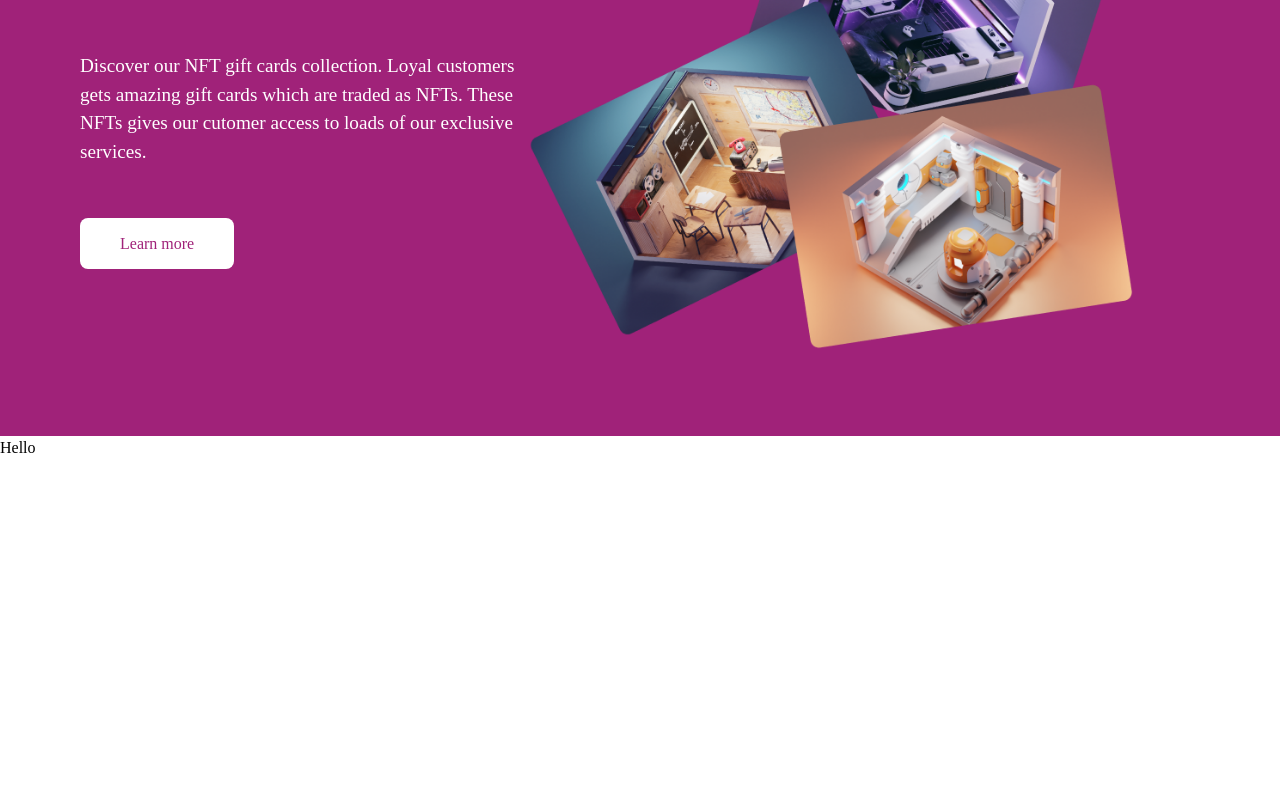
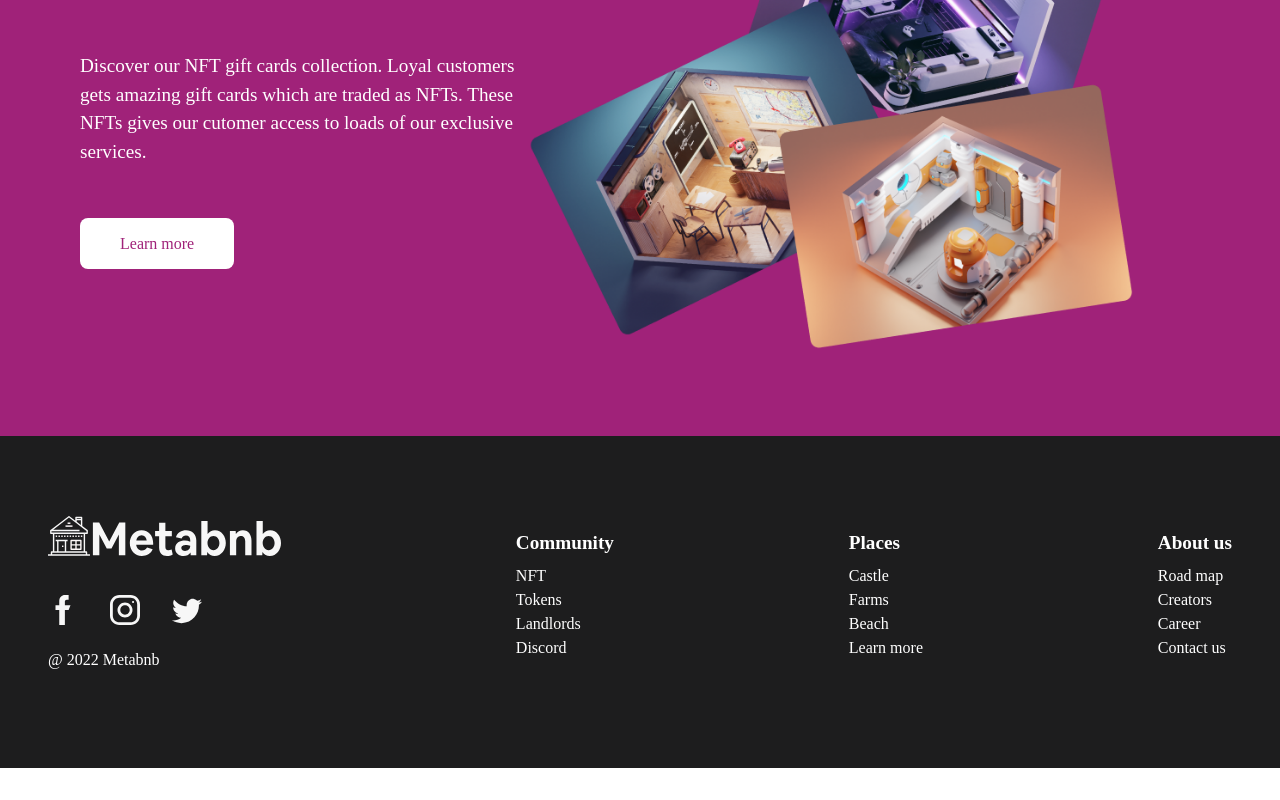
Before and after one commit to Aishatt/meta-bnb, a React (Vite) app: page / in a window 1280 px wide. Shown: the part 2047-2847 px from the top of the page. Before the commit the page ends 2539 px from the top, so only its background shows below. Built offline with nearby package versions, Linux system fonts and the light colour scheme; a web font is replaced by a local one.

Commit message:
Add and style footer content

```diff
--- a/src/App.css
+++ b/src/App.css
@@ -222,6 +222,34 @@ input[type=text]{
   width: 90%;
 }
 
+/*FOOTER*/
+
+.footer-container{
+  background-color:#1D1D1E ;
+  color: #fff;
+  padding: 5em 3em;
+}
+
+.footer-logo{
+  margin: 0 0 2em 0;
+}
+
+.social-media img{
+  margin-right: 2em;
+  height: 30px;
+}
+
+.footer-container ul li{
+  list-style-type: none;
+}
+
+.list-header{
+  font-weight: 700;
+  font-size: 1.2em;
+  line-height: 22px;
+  margin-bottom: 0.5em;
+}
+
 
 
 /*FIX THIS*/
@@ -259,4 +287,9 @@ input[type=text]{
   .card{
     flex: 1 0 21%
   }
+
+  .footer-container{
+    display: flex;
+    justify-content: space-between;
+  }
 }
--- a/src/components/Footer.jsx
+++ b/src/components/Footer.jsx
@@ -1,5 +1,44 @@
+import footerlogo from '/src/assets/footerlogo.svg'
+import facebook from '/src/assets/facebook.svg'
+import instagram from '/src/assets/instagram.svg'
+import twitter from '/src/assets/twitter.svg'
+
 export default function Footer() {
     return(
-        <div>Hello</div>
+        <div className="footer-container">
+            <div>
+                <img src={footerlogo} alt="metabnb logo" className='footer-logo'/>
+                <div className='social-media'>
+                    <img src={facebook} alt="facebook logo" />
+                    <img src={instagram} alt="instagram logo" />
+                    <img src={twitter} alt="twitter logo" />
+                </div>
+                <div>
+                    <p>@ 2022 Metabnb</p>
+                </div>
+            </div>
+            <ul>
+                <li className='list-header'>Community</li>
+                <li>NFT</li>
+                <li>Tokens</li>
+                <li>Landlords</li>
+                <li>Discord</li>
+            </ul>
+            <ul>
+                <li className='list-header'>Places</li>
+                <li>Castle</li>
+                <li>Farms</li>
+                <li>Beach</li>
+                <li>Learn more</li>
+            </ul>
+            <ul>
+                <li className='list-header'>About us</li>
+                <li>Road map</li>
+                <li>Creators</li>
+                <li>Career</li>
+                <li>Contact us</li>
+            </ul>
+
+        </div>
     )
 }
```
